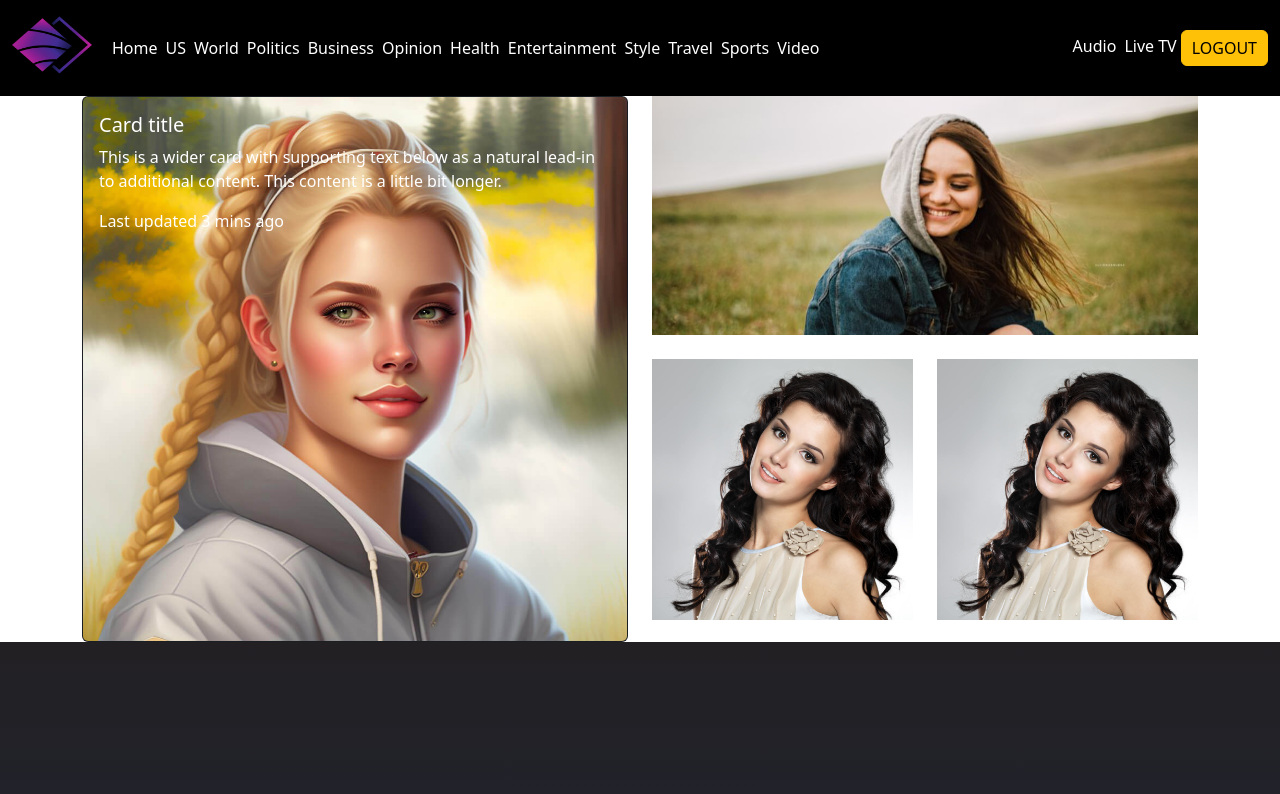
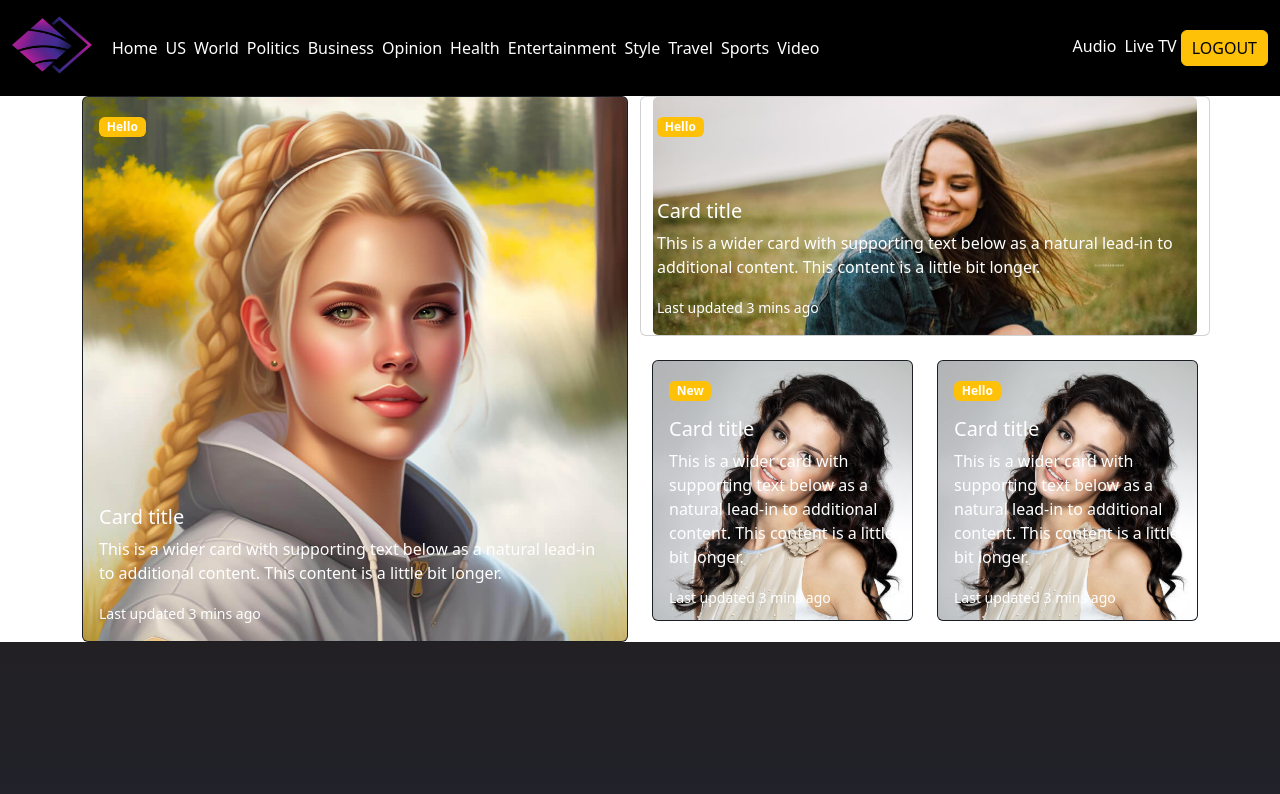
Before and after one commit to SheikhRakibhossain/CNC, a React (Vite) app: page /travel in a window 1280 px wide. Shown: the top 794 px of the page. Built offline with nearby package versions, Linux system fonts and the light colour scheme; no server answers; sample sign-in values are in the browser's storage.

Commit message:
travel card design completed

```diff
--- a/src/pages/travel/TravelHero.jsx
+++ b/src/pages/travel/TravelHero.jsx
@@ -1,5 +1,5 @@
 import React from 'react';
-import { Card, Col, Container, Row } from 'react-bootstrap';
+import {Col, Container, Row } from 'react-bootstrap';
 import image1 from '../../assets/girlscat/girl.jpg'
 import image2 from '../../assets/girlscat/cutegirl.jpg'
 import image3 from '../../assets/girlscat/cutegirls.jpg'
@@ -7,39 +7,69 @@ import image3 from '../../assets/girlscat/cutegirls.jpg'
 const TravelHero = () => {
     return (
         <Container>
-            <Row>
-                <Col sm={6}>
-
-                    <Card className="bg-dark text-white">
-                        <Card.Img src={image1} alt=" image" />
-                        <Card.ImgOverlay>
-                            <Card.Title>Card title</Card.Title>
-                            <Card.Text>
-                                This is a wider card with supporting text below as a natural lead-in
-                                to additional content. This content is a little bit longer.
-                            </Card.Text>
-                            <Card.Text>Last updated 3 mins ago</Card.Text>
-                        </Card.ImgOverlay>
-                    </Card>
+            <Row >
+                <Col sm={6} className='relative'>
+                    <div className="card text-bg-dark">
+                        <img src={image1} className="card-img " alt="img" />
+                        <div className="card-img-overlay d-flex flex-column justify-content-between">
+                            <div><p className="badge bg-warning">Hello</p></div>
+                            <div>
+                                <h5 className="card-title">Card title</h5>
+                                <p className="card-text">This is a wider card with supporting text below as a natural lead-in to additional content. This content is a little bit longer.</p>
+                                <p className="card-text"><small>Last updated 3 mins ago</small></p>
+                            </div>
+                        </div>
+                    </div>
                 </Col>
 
                 <Col sm={6}>
                     <Row>
-                        <img style={{ maxHeight: '300px' }} src={image3} alt="" />
+                        <div className="card text-white ">
+                            <img src={image3} className="card-img " alt="img" />
+                            <div className="card-img-overlay d-flex flex-column justify-content-between">
+                                <div><p className="badge bg-warning">Hello</p></div>
+                                <div>
+                                    <h5 className="card-title">Card title</h5>
+                                    <p className="card-text">This is a wider card with supporting text below as a natural lead-in to additional content. This content is a little bit longer.</p>
+                                    <p className="card-text"><small>Last updated 3 mins ago</small></p>
+                                </div>
+                            </div>
+                        </div>
                     </Row>
                     <Row className='pt-4'>
                         <Col>
-                            <img src={image2} alt="" />
+                            <div className="card text-bg-dark none">
+                                <img src={image2} className="card-img img-cover " alt="img" />
+                                <div className="card-img-overlay d-flex flex-column justify-content-between">
+                                    <div><p className='badge bg-warning'>New</p></div>
+                                    <div>
+                                        <h5 className="card-title">Card title</h5>
+                                        <p className="card-text">This is a wider card with supporting text below as a natural lead-in to additional content. This content is a little bit longer.</p>
+                                        <p className="card-text"><small>Last updated 3 mins ago</small></p>
+                                    </div>
+                                </div>
+                            </div>
                         </Col>
 
                         <Col>
-                            <img src={image2} alt="" />
+                            <div className="card text-bg-dark">
+                                <img src={image2} className="card-img " alt="img" />
+                                <div className="card-img-overlay d-flex flex-column justify-content-between">
+                                    <div><p className="badge bg-warning">Hello</p></div>
+                                    <div>
+                                        <h5 className="card-title">Card title</h5>
+                                        <p className="card-text">This is a wider card with supporting text below as a natural lead-in to additional content. This content is a little bit longer.</p>
+                                        <p className="card-text"><small>Last updated 3 mins ago</small></p>
+                                    </div>
+                                </div>
+                            </div>
                         </Col>
                     </Row>
 
 
                 </Col>
             </Row>
+
         </Container>
     );
 };
```
